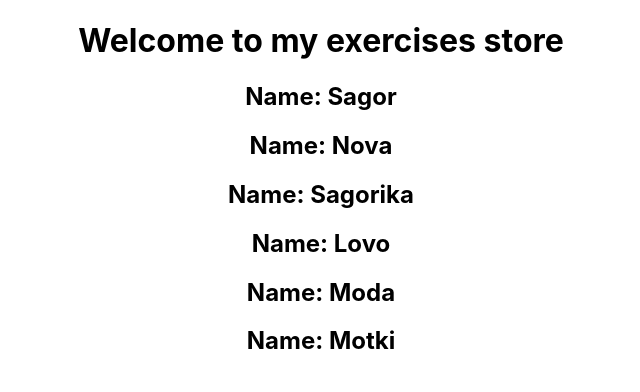
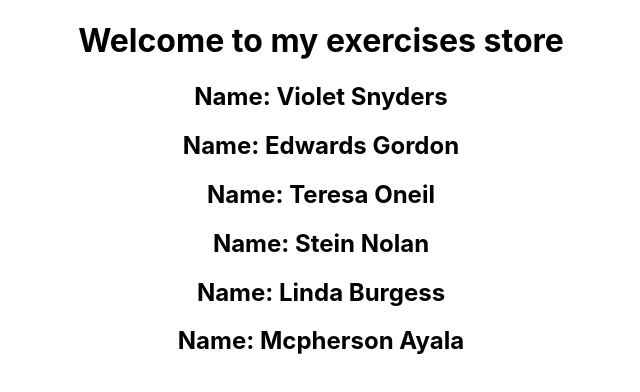
Before and after one commit to grsagor/best-gym, a React (Create React App) app: page / in a window 1280 px wide. Shown: the top 392 px of the page, without its empty margins (319-959 px from the left). Built offline with nearby package versions, Linux system fonts and the light colour scheme.

Commit message:
fake data created

```diff
--- a/public/data.json
+++ b/public/data.json
@@ -0,0 +1,44 @@
+[
+    {
+      "_id": "6334b78f4c105422eb56cba4",
+      "picture": "http://placehold.it/32x32",
+      "age": 23,
+      "name": "Violet Snyders",
+      "about": "Reprehenderit est commodo aute exercitation nisi dolor amet dolor nisi. Labore pariatur culpa dolore incididunt laborum sunt enim. Sunt aliqua culpa laboris id. Pariatur pariatur veniam in amet sint anim nostrud.\r\n"
+    },
+    {
+      "_id": "6334b78f76f6fdbf4da152f5",
+      "picture": "http://placehold.it/32x32",
+      "age": 33,
+      "name": "Edwards Gordon",
+      "about": "Ullamco adipisicing deserunt sint exercitation labore do duis tempor voluptate incididunt amet et labore consectetur. Do sunt eiusmod sunt cillum aliquip consectetur ex laborum. Aliquip voluptate aliqua voluptate incididunt in reprehenderit. Lorem quis cillum pariatur adipisicing id deserunt. Labore Lorem ad ipsum veniam do dolore id voluptate duis officia. Tempor fugiat nulla est laboris sit nisi deserunt aliquip est ea ex reprehenderit eiusmod.\r\n"
+    },
+    {
+      "_id": "6334b78f2737e7acbbd2fb03",
+      "picture": "http://placehold.it/32x32",
+      "age": 26,
+      "name": "Teresa Oneil",
+      "about": "Pariatur sit ad ea id in ex fugiat fugiat tempor eiusmod deserunt proident laboris occaecat. Nulla adipisicing fugiat cillum et magna tempor mollit aliqua in amet excepteur amet tempor. Nisi consectetur velit magna enim labore tempor et veniam occaecat incididunt aliqua.\r\n"
+    },
+    {
+      "_id": "6334b78f4b86a1164a92233c",
+      "picture": "http://placehold.it/32x32",
+      "age": 33,
+      "name": "Stein Nolan",
+      "about": "Dolore laborum quis irure ex veniam do non. Nostrud labore laboris anim minim fugiat Lorem officia. Exercitation do eiusmod adipisicing do ut voluptate aute Lorem anim do. Sint nisi elit mollit do cillum ex. Laborum do cupidatat occaecat magna ea amet. Sint laborum occaecat ullamco ex velit sunt sunt cillum. Veniam labore anim adipisicing quis amet culpa.\r\n"
+    },
+    {
+      "_id": "6334b78fcfddb253397b637e",
+      "picture": "http://placehold.it/32x32",
+      "age": 31,
+      "name": "Linda Burgess",
+      "about": "Voluptate cupidatat mollit qui sint cillum ut irure exercitation eiusmod occaecat nulla ut ex elit. Magna officia laboris sint labore aute commodo non incididunt voluptate anim Lorem tempor. Ad ex mollit velit consequat labore ea sit culpa. Excepteur dolore occaecat consectetur ad consequat qui mollit qui consequat sunt. Consequat pariatur veniam proident dolore exercitation Lorem. Irure id enim aliquip cupidatat incididunt amet duis commodo.\r\n"
+    },
+    {
+      "_id": "6334b78f4a585c4cca126d28",
+      "picture": "http://placehold.it/32x32",
+      "age": 35,
+      "name": "Mcpherson Ayala",
+      "about": "Ad fugiat pariatur magna laborum laboris. Magna incididunt irure exercitation veniam ea ut in do incididunt exercitation mollit. Nostrud enim exercitation amet quis ullamco qui est nisi non incididunt.\r\n"
+    }
+  ]
--- a/src/Compnents/Exercise/exercise.js
+++ b/src/Compnents/Exercise/exercise.js
@@ -1,9 +1,10 @@
 import React from 'react'
 
 function Exercise(props) {
+  const {name} = props.exercise;
   return (
     <div>
-        <h2>Name: {props.exercise.name}</h2>
+        <h2>Name: {name}</h2>
     </div>
   );
 };
--- a/src/Compnents/Exercises/exercises.js
+++ b/src/Compnents/Exercises/exercises.js
@@ -1,15 +1,16 @@
-import React from 'react'
+import React, { useEffect, useState } from 'react'
 import Exercise from '../Exercise/exercise';
 
 function Exercises() {
-    const exercises = [
-        {id: 1, name: 'Sagor', price: 100},
-        {id: 2, name: 'Nova', price: 200},
-        {id: 3, name: 'Sagorika', price: 300},
-        {id: 4, name: 'Lovo', price: 400},
-        {id: 5, name: 'Moda', price: 500},
-        {id: 6, name: 'Motki', price: 600},
-    ];
+
+    const [exercises, setExercises] = useState([]);
+
+    useEffect(() => {
+        fetch('data.json')
+            .then(res => res.json())
+            .then(data => setExercises(data));
+    }, [])
+
   return (
     <div>
         <h1>Welcome to my exercises store</h1>
```
